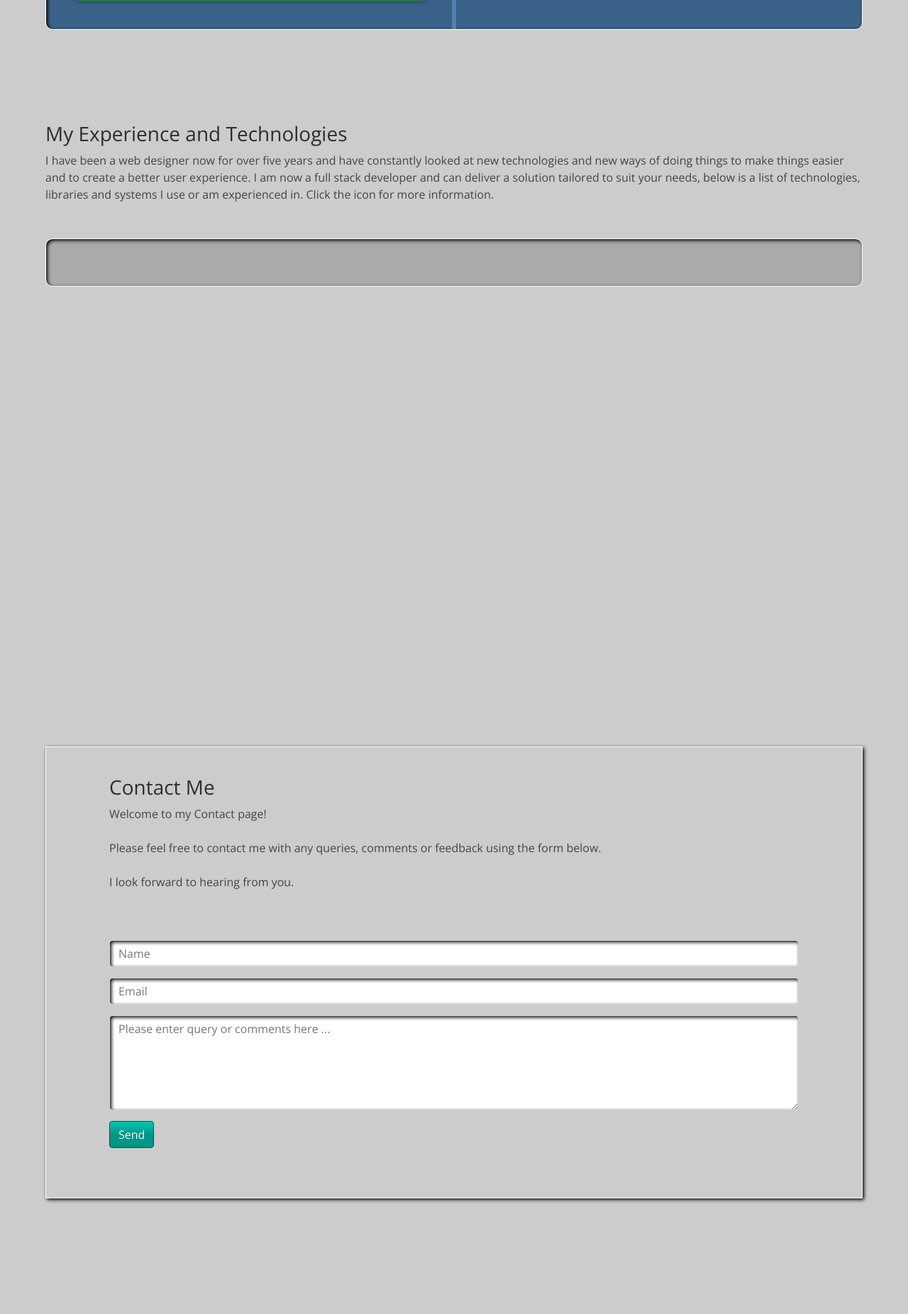
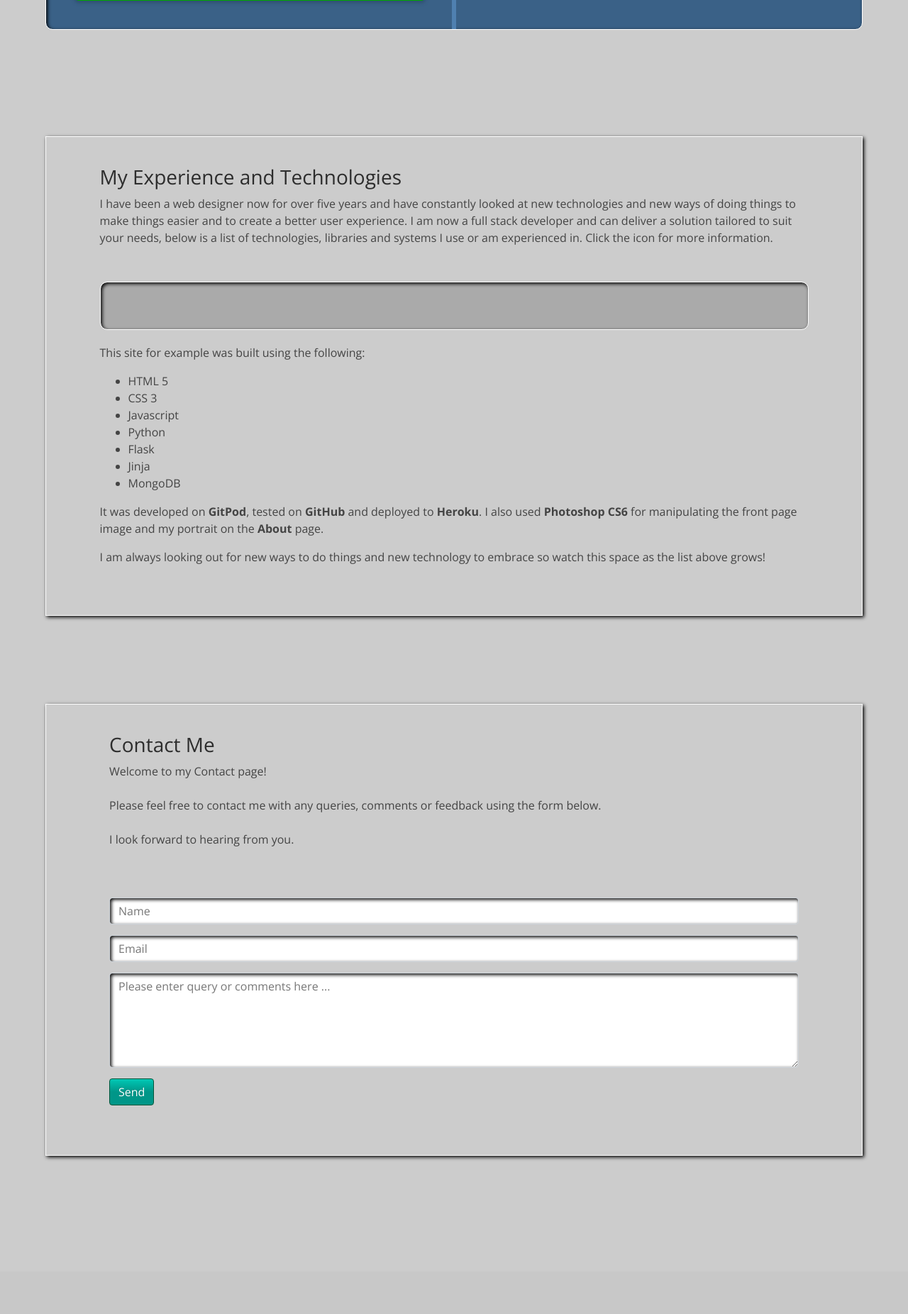
Before and after one commit to stiophan0309/sah-milestone3, a Flask app: page / in a window 1280 px wide. Shown: the part 3933-5785 px from the top of the page at 71% size. After the commit the page ends 5568 px from the top, so only its background shows below. Run offline with Flask 2, Linux system fonts and the light colour scheme; a database or web service that is not in the repository returns one stand-in record (values such as "Sample title"); some libraries are stand-ins or nearby versions.

Commit message:
Added content to experience page about tech used to develop this site

```diff
--- a/templates/experience.html
+++ b/templates/experience.html
@@ -1,4 +1,4 @@
-<div class="view">
+<div class="admin">
 
     <div class="row">
         <div class="col-sm-12">
@@ -574,5 +574,28 @@
         </div>
     </div>
 
+    <div class="row">
+        <div class="col-sm-12">
+            <div class="content-wrap">
+                <p>
+                This site for example was built using the following:
+                <ul>
+                <li>HTML 5</li>
+                <li>CSS 3</li>
+                <li>Javascript</li>
+                <li>Python</li>
+                <li>Flask</li>
+                <li>Jinja</li>
+                <li>MongoDB</li>
+                </ul>
+                It was developed on <strong>GitPod</strong>, tested on <strong>GitHub</strong> and deployed to <strong>Heroku</strong>.  I also used <strong>Photoshop CS6</strong> for manipulating the front page image and my portrait on the <strong>About</strong> page.
+                </p>
+                <p>
+                I am always looking out for new ways to do things and new technology to embrace so watch this space as the list above grows!
+                </p>
+            </div>
+        </div>
+    </div>
+
 {% endfor %}
 </div>
```
Lines whose indentation alone changed are shown as unchanged.
